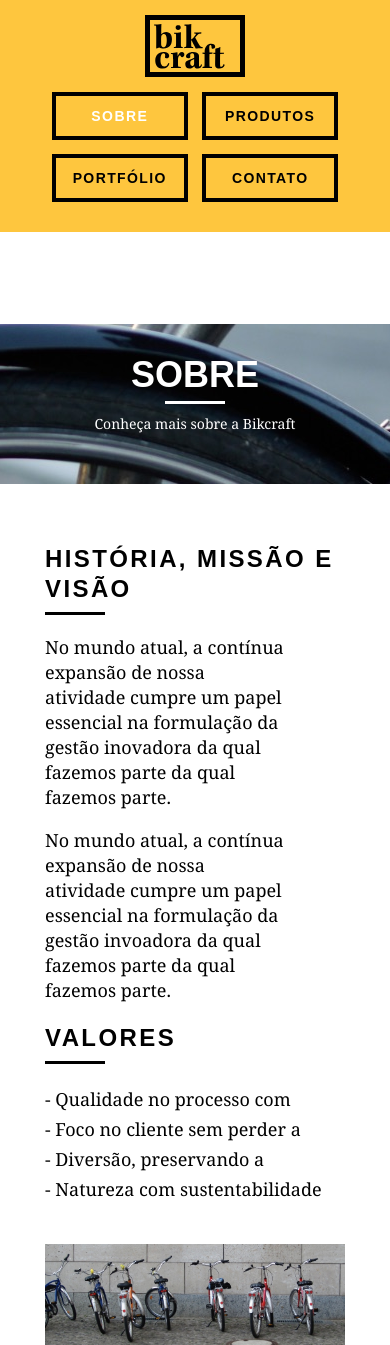
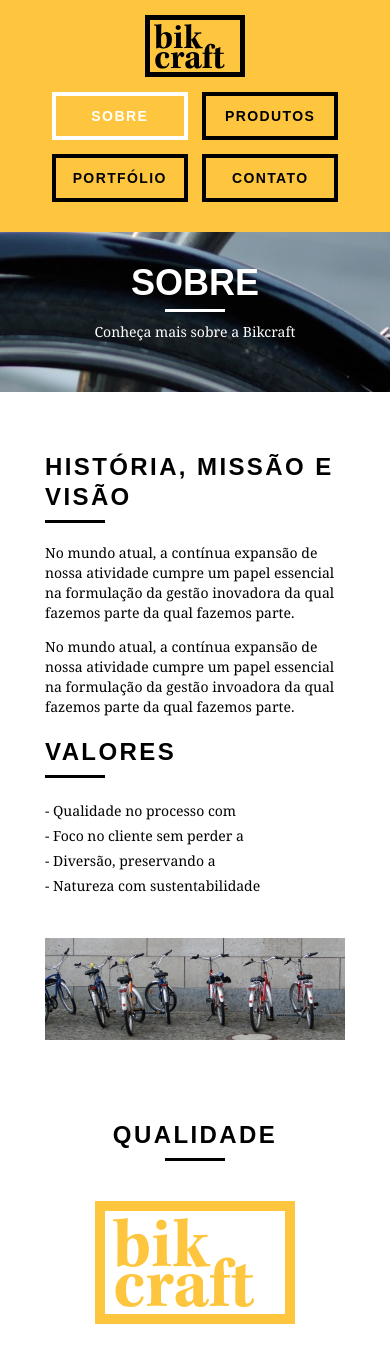
Before and after one commit to Myhtz/bikcraft-1.0, a PHP site: page /sobre.html in a window 390 px wide. Shown: the top 1345 px of the page. Run offline with PHP 8.4, Linux system fonts and the light colour scheme.

Commit message:
Ajuste responsivo página Sobre

```diff
--- a/sobre.html
+++ b/sobre.html
@@ -66,7 +66,7 @@
       </ul>
     </div>
     <div class="grid-16 foto_equipe">
-      <img src="../web/img/equipe-bikcraft.jpg" alt="Equipe Bikcraft">
+      <img src="../bikcraft-1.0/web/img/equipe-bikcraft.jpg" alt="Equipe Bikcraft">
     </div>
   </section>
 
--- a/web/css/responsivo.css
+++ b/web/css/responsivo.css
@@ -58,6 +58,10 @@
 
 	}
 
+	.header_menu ul li a.menu_ativo {
+		border-color: #ffffff;
+	}
+
 	/* INTRODUÇÃO */
 
 	.introducao {
@@ -75,6 +79,12 @@
 		text-transform: uppercase;
 	}
 
+	/* Introdução Interna */
+
+	.introducao-interna {
+		margin-top: 0px;
+	}
+
 /* Call */
 
 .call {
@@ -86,4 +96,16 @@
 	display: none
 }
 
+/* Sobre */
+.missao_sobre p {
+	font-size: 14px;
+	line-height: 20px;
+  padding-right: 0px;
 }
+
+.missao_sobre ul li {
+	font-size: 14px;
+	line-height: 25px;
+}
+
+}
```
